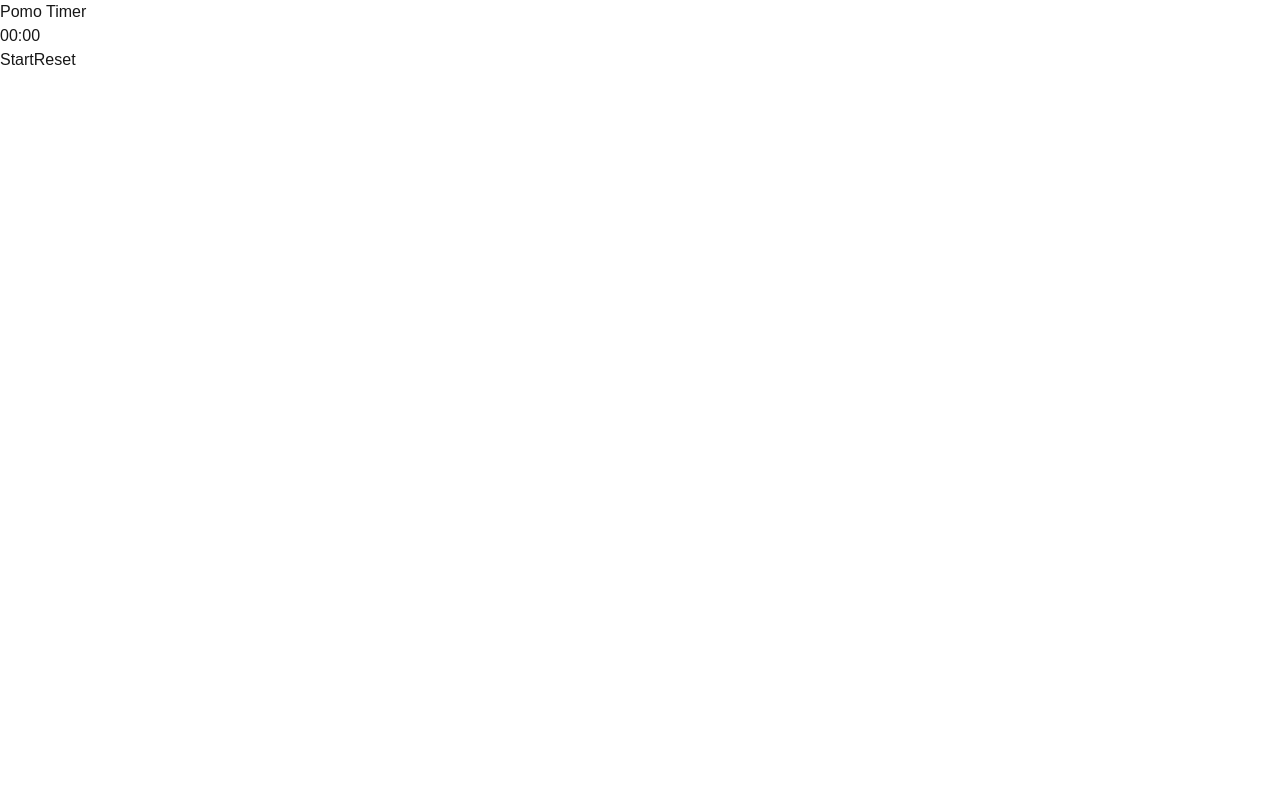
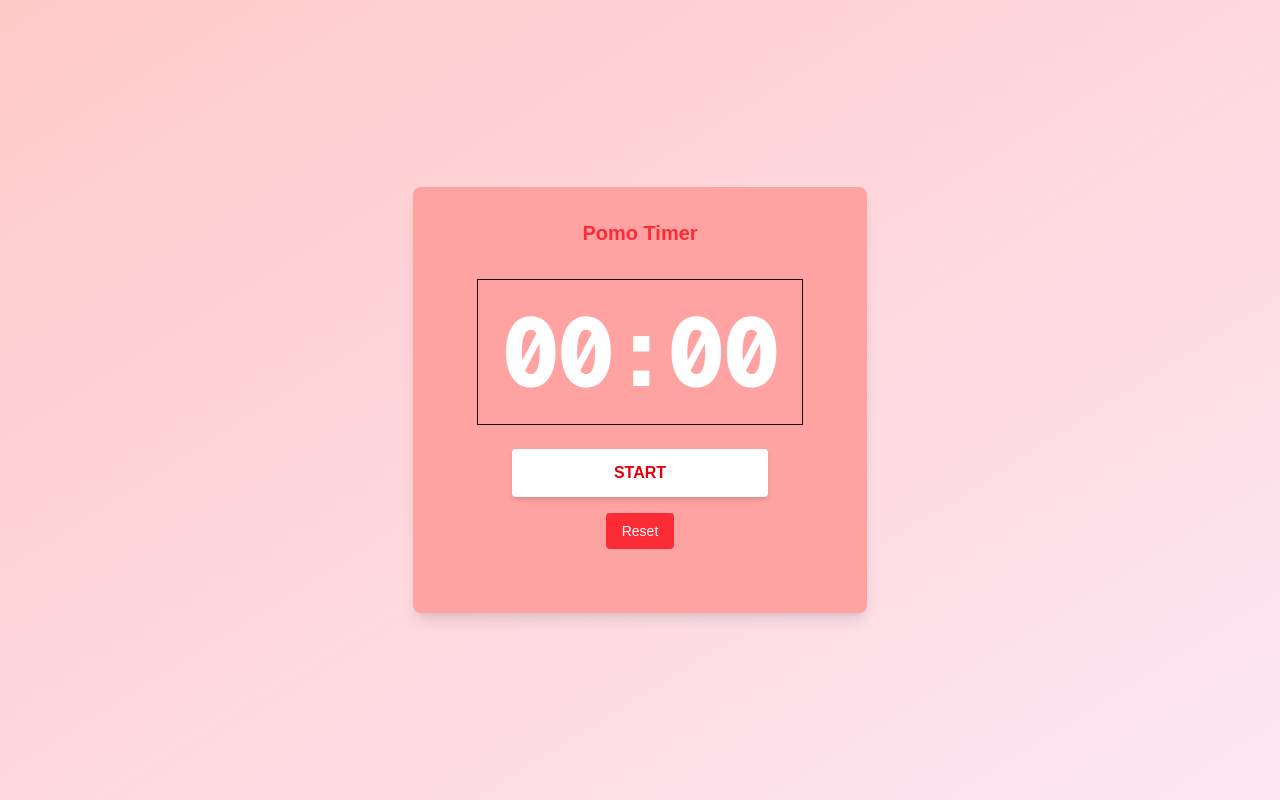
Before and after one commit to ai-tngl/pomo-timer, a Next.js app: page / in a window 1280 px wide. Built offline with nearby package versions, Linux system fonts and the light colour scheme.

Commit message:
add design

```diff
--- a/src/app/components/Controls.js
+++ b/src/app/components/Controls.js
@@ -2,14 +2,31 @@
 
 export default function Controls({ isRunning, onStart, onPause, onReset }) {
     return (
-        <div>
+        <div className="w-full flex flex-col items-center mt-6">
             {!isRunning && (
-        <button onClick={onStart}>Start</button>
-    )}
+                <button
+                    className="w-48 md:w-64 bg-white text-red-600 hover:text-white font-semibold py-3 rounded shadow-md hover:bg-red-500"
+                    onClick={onStart}
+                >
+                    START
+                </button>
+            )}
+
             {isRunning && (
-        <button onClick={onPause}>Pause</button>
-    )}
-        <button onClick={onReset}>Reset</button>
+                <button
+                    className="w-48 md:w-64 hover:bg-yellow-100 hover:text-red-400 font-semibold py-3 rounded shadow-md"
+                    onClick={onPause}
+                >
+                    PAUSE
+                </button>
+            )}
+
+            <button
+                className="mt-4 text-sm text-white bg-red-500 px-4 py-2 rounded hover:bg-red-600"
+                onClick={onReset}
+            >
+                Reset
+            </button>
         </div>
     );
 }
--- a/src/app/components/TimerDisplay.js
+++ b/src/app/components/TimerDisplay.js
@@ -4,9 +4,10 @@ export default function TimerDisplay({ minutes, seconds }) {
     const formattedSeconds = String(seconds).padStart(2, '0');
 
     return (
-        <div>
-            {formattedMinutes}:{formattedSeconds}
+        <div className="border p-6 w-full flex flex-col items-center py-6">
+            <div className="text-7xl md:text-8xl font-extrabold font-mono text-white tracking-tight">
+                {formattedMinutes}:{formattedSeconds}
+            </div>
         </div>
-
     );
 }
--- a/src/app/page.js
+++ b/src/app/page.js
@@ -8,6 +8,7 @@ export default function Home() {
   const [seconds, setSeconds] = useState(0);
   const [minutes, setMinutes] = useState(0);
   const [isRunning, setIsRunning] = useState(false);
+  const [message, setMessage] = useState("");
 
   useEffect(() => {
     if (!isRunning) return;
@@ -25,17 +26,23 @@ export default function Home() {
     return () => clearInterval(interval);
   }, [isRunning]);
 
+
   const handleStart = () => setIsRunning(true);
   const handlePause = () => setIsRunning(false);
   const handleReset = () => {
     setIsRunning(false);
-    setSeconds(0);
+    setSeconds(59);
     setMinutes(0);
   };
 
   return (
-    <div>
-      <h1>Pomo Timer</h1>
+    <div className="min-h-screen flex flex-col items-center justify-center bg-gradient-to-br from-red-200 to-pink-100 ">
+  <main className="flex flex-col items-center bg-red-300 bg-opacity-80 p-8 rounded-lg shadow-lg">
+      <div className="w-full max-w-3xl">
+          <h1 className="flex flex-col text-center top-4 left-6 text-xl font-bold text-red-500 rounded-md">
+            Pomo Timer
+          </h1>
+          <div className="rounded-lg p-8 flex flex-col items-center">
             <TimerDisplay minutes={minutes} seconds={seconds} />
             <Controls
               isRunning={isRunning}
@@ -44,7 +51,10 @@ export default function Home() {
               onReset={handleReset}
             />
         </div>
+      </div>
+    </main>
+    </div>
+
   );
 
-
 }
```
Lines whose indentation alone changed are shown as unchanged.
